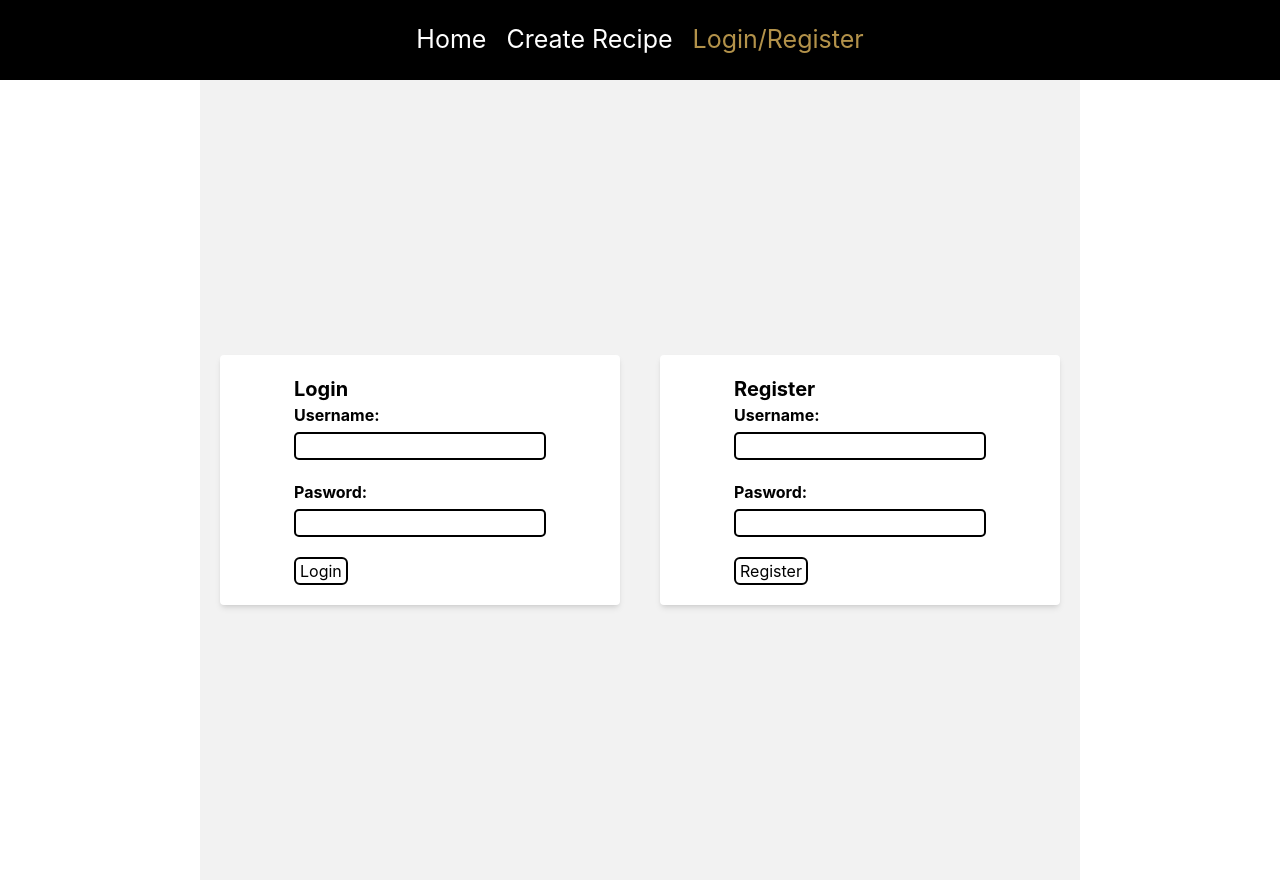
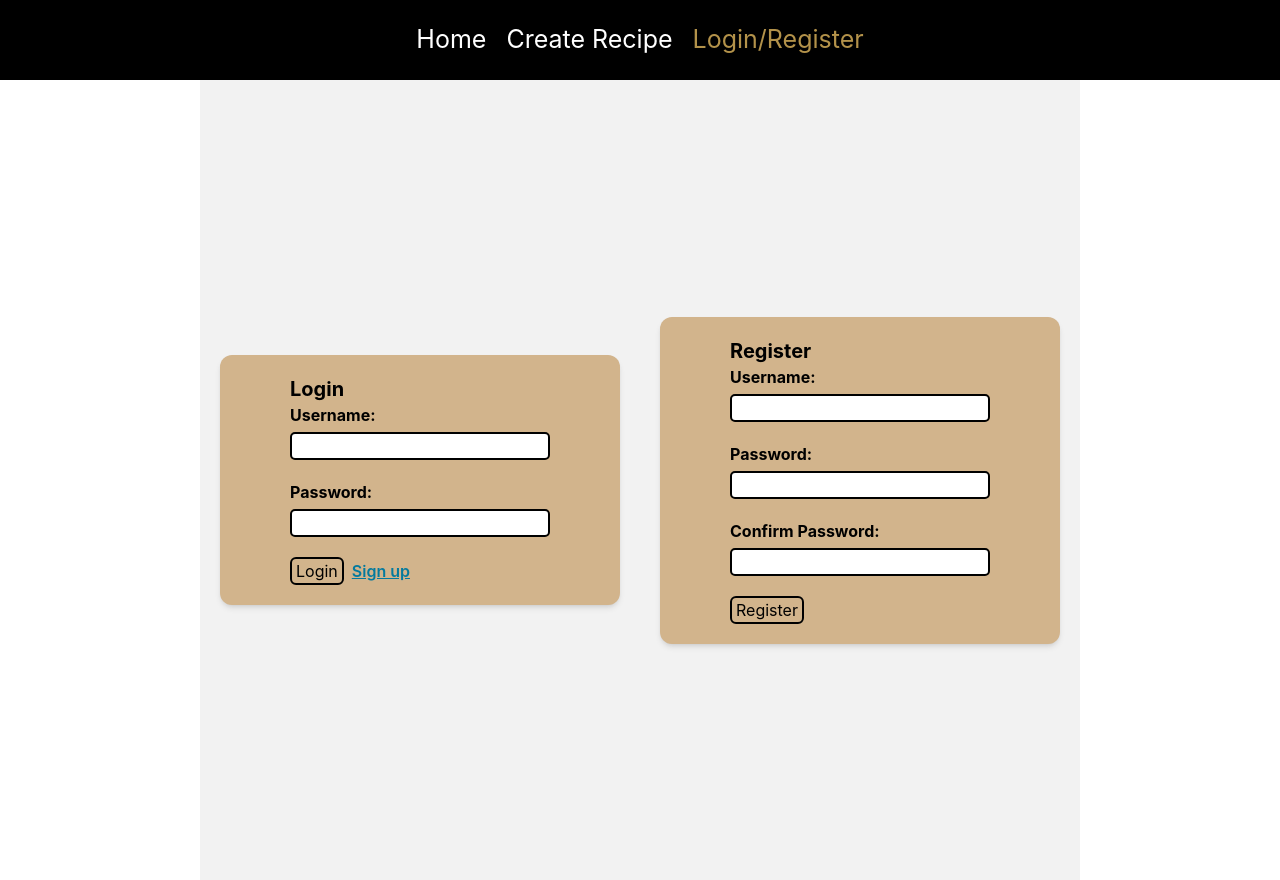
Before and after one commit to meislifka/Recipe-App, a React (Create React App) app in the folder client/recipe-app/: page /auth in a window 1280 px wide. Built offline with nearby package versions, Linux system fonts and the light colour scheme.

Commit message:
Added second password check

```diff
--- a/client/recipe-app/src/pages/auth.js
+++ b/client/recipe-app/src/pages/auth.js
@@ -6,21 +6,18 @@ import '../tailwind.css'; // Import Tailwind CSS
 import '../App.css';
 
 export const Auth = () => {
-  return (<div className="auth">
-    <Login />
-    <Register />
-  </div>
+  return (
+    <div className="auth">
+      <Login />
+      <Register />
+    </div>
   );
 };
 
 const Login = () => {
-  // only need access to cookie (setCookie)   access_token = name of cookie
-  const [_, setCookies] = useCookies(["access_token"])
+  const [_, setCookies] = useCookies(["access_token"]);
   const [username, setUsername] = useState("");
   const [password, setPassword] = useState("");
-
-
-
   const navigate = useNavigate();
 
   const onSubmit = async (event) => {
@@ -31,18 +28,14 @@ const Login = () => {
         password,
       });
 
-      //response json being sent from route is (users.js) token, userId
       setCookies("access_token", response.data.token);
       window.localStorage.setItem("userID", response.data.userID);
 
-      //when logged in redirect to home page
       navigate("/");
     } catch (err) {
       console.error(err);
     }
-
-  }
-
+  };
 
   return (
     <Form
@@ -54,50 +47,48 @@ const Login = () => {
       onSubmit={onSubmit}
     />
   );
-
 };
-
 
 const Register = () => {
   const [username, setUsername] = useState("");
   const [password, setPassword] = useState("");
-  const [passwordCheck, checkPassword] = useState("");
+  const [password2, setPassword2] = useState("");
 
   const onSubmit = async (event) => {
-    event.preventDefault(); //wont refresh page when sent
+    event.preventDefault();
+    if (password !== password2) {
+      alert("Passwords do not match!");
+      return;
+    }
 
-    //use axios to send post request to api
     try {
       await axios.post("http://localhost:3001/auth/register", {
         username,
         password,
       });
       alert("Registration Completed: Now login");
-
     } catch (err) {
       console.error(err);
-    };
+    }
+  };
 
-  }
   return (
     <Form
       username={username}
       setUsername={setUsername}
       password={password}
-      checkPassword={checkPassword}
       setPassword={setPassword}
+      password2={password2}
+      setPassword2={setPassword2}
       label="Register"
       onSubmit={onSubmit}
     />
-
   );
-
-
 };
 
-const Form = ({ username, setUsername, password, setPassword, label, onSubmit }) => {
+const Form = ({ username, setUsername, password, setPassword, password2, setPassword2, label, onSubmit, }) => {
   return (
-    < div className="flex flex-col justify-center items-center p-5 bg-white rounded shadow-md m-5 w-[400px]" >
+    <div className="flex flex-col justify-center items-center p-5 bg-[#D2B48C] rounded-xl shadow-md m-5 w-[400px] ">
       <form onSubmit={onSubmit}>
         <h2 className="font-bold text-xl">{label}</h2>
         <div className="form-group">
@@ -105,28 +96,51 @@ const Form = ({ username, setUsername, password, setPassword, label, onSubmit })
           <input
             type="text"
             id="username"
-            className="border-2 border-black"
+            className="border-2 border-black px-1"
             value={username}
             onChange={(event) => setUsername(event.target.value)}
           />
         </div>
 
         <div className="form-group">
-          <label htmlFor="password">Pasword: </label>
+          <label htmlFor="password">Password: </label>
           <input
             type="password"
             id="password"
-            className="border-2 border-black"
+            className="border-2 border-black px-1"
             value={password}
-            onChange={(event) => setPassword(event.target.value)} />
-
+            onChange={(event) => setPassword(event.target.value)}
+          />
         </div>
 
-        <button className="bg-grey border-2 border-black rounded-md px-1 hover:bg-green-500" type="submit">{label}</button>
-        {/*  <button className="text-[#46a2dc] ml-4 underline"  >  Sign up </button> */}
+        {label === "Register" && (
+          <div className="form-group">
+            <label htmlFor="password2">Confirm Password: </label>
+            <input
+              type="password"
+              id="password2"
+              className="border-2 border-black px-1"
+              value={password2}
+              onChange={(event) => setPassword2(event.target.value)}
+            />
+          </div>
+        )}
+
+        <div>
+          <button
+            className="bg-grey border-2 border-black rounded-md px-1 hover:bg-green-600"
+            type="submit"
+          >
+            {label}
+          </button>
+          {label === "Login" && (
+
+            <button className="pl-2 text-[#047a9e] font-semibold underline">Sign up</button>
+
+          )}
+        </div>
 
       </form>
-    </div >
+    </div>
   );
-
-}
+};
```
